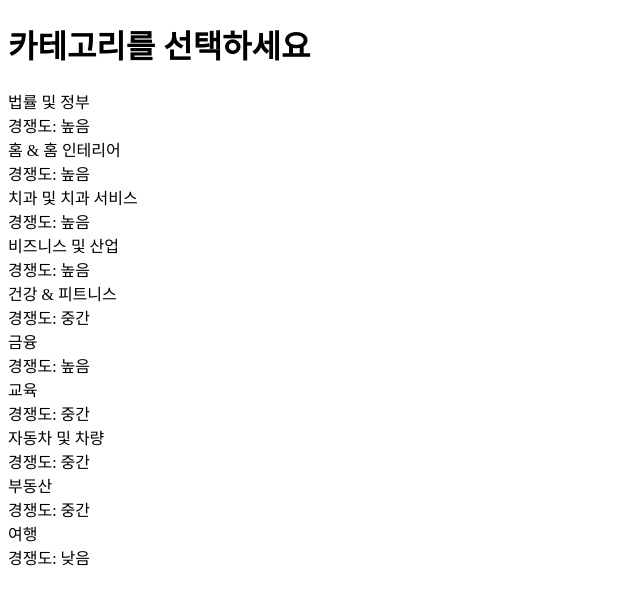
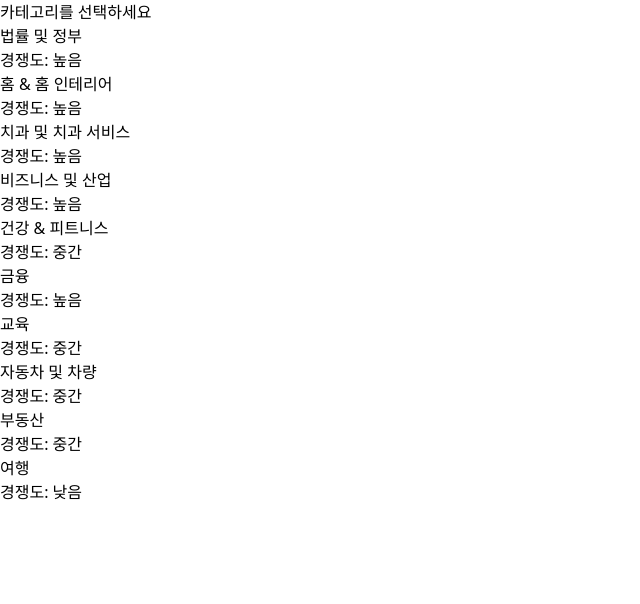
Before and after one commit to jaykimdevop/blog-writer-saas, a Next.js app: page / in a window 1280 px wide. Shown: the top 604 px of the page, without its empty margins (0-640 px from the left). Built offline with nearby package versions, Linux system fonts and the light colour scheme.

Commit message:
Create layout.tsx

```diff
--- /dev/null
+++ b/app/layout.tsx
@@ -0,0 +1,18 @@
+import "./globals.css";
+
+export const metadata = {
+  title: "블로그 자동 글 작성",
+  description: "카테고리를 선택하고 글을 자동으로 만들어보세요!",
+};
+
+export default function RootLayout({
+  children,
+}: {
+  children: React.ReactNode;
+}) {
+  return (
+    <html lang="ko">
+      <body>{children}</body>
+    </html>
+  );
+}
```
